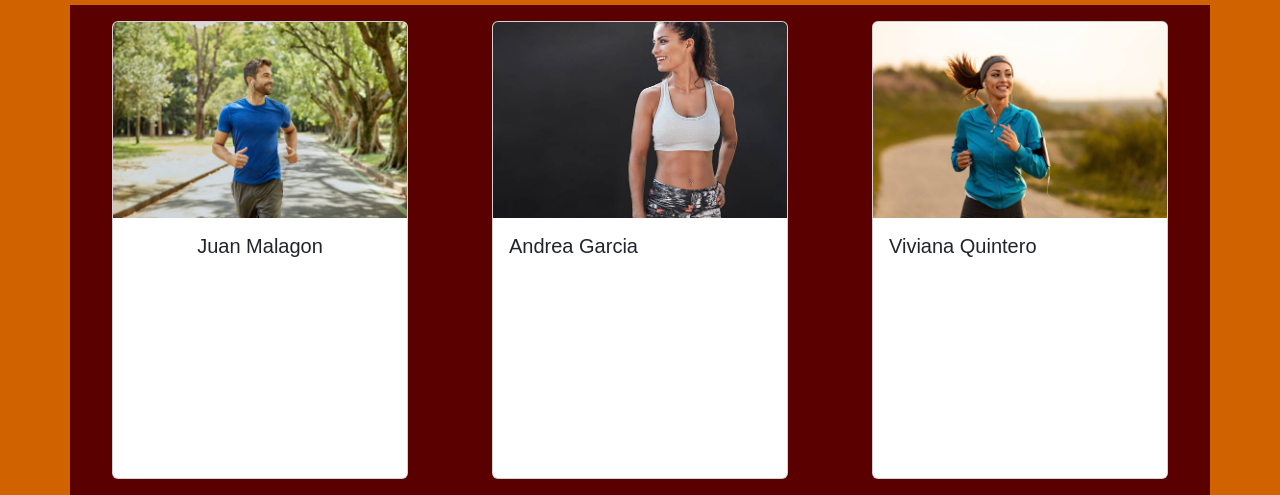
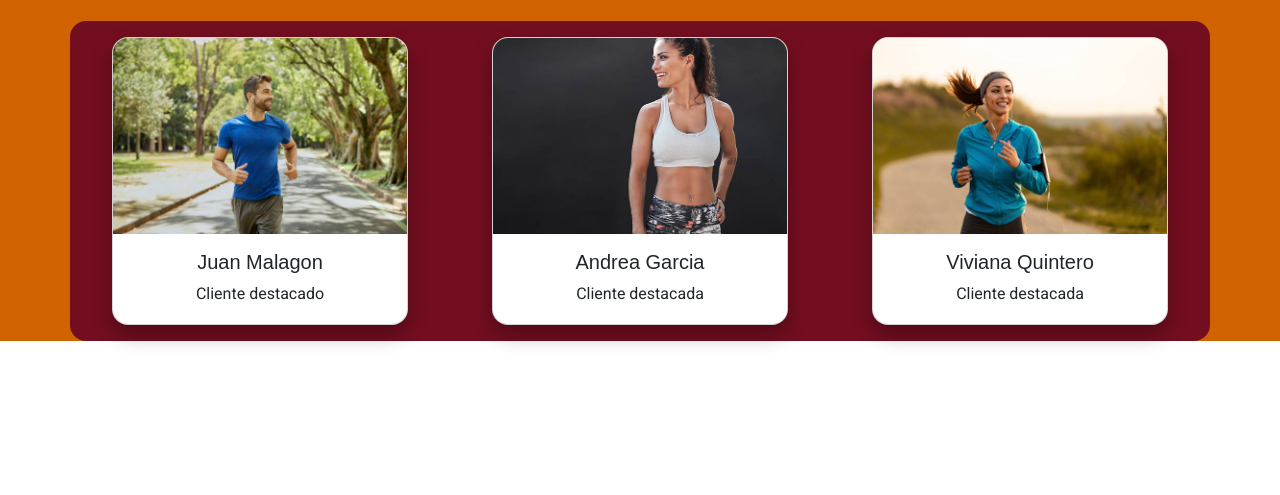
Before and after one commit to AlexVil18/Hackathon1, a plain HTML site: page index.html in a window 1280 px wide. Shown: the part 439-934 px from the top of the page. After the commit the page ends 800 px from the top, so only its background shows below. Drawn offline with nearby package versions, Linux system fonts and the light colour scheme; a web font is replaced by a local one.

Commit message:
ultima actualización

```diff
--- a/index.html
+++ b/index.html
@@ -68,41 +68,86 @@
       </div>
     </div>
 
-    <div class="container-md">
-      <h1 class="text-center">Observa algunas opiniones de nuestros clientes</h1>
+    <h1 class="text-center mb-4">Observa algunas opiniones de nuestros clientes</h1>
+
+    <div class="cont_cards container-lg">
       <div class="row">
-          <div class="col col-12 col-md-6 col-lg-4 p-3 justify-content-center d-flex">
-              <div class="card" style="width: 18.5rem; height: 28.65rem;">
-                  <img src="juan.jpg" class="card-img-top" alt="">
+        <div class="col-12 col-md-6 col-lg-4 p-3 d-flex justify-content-center">
+          <div class="flip-card" style="width: 18.5rem;">
+            <div class="flip-card-inner">
+
+              <!-- Cara frontal -->
+              <div class="flip-card-front card">
+                <img src="juan.jpg" class="card-img-top" alt="juan" style="height: 196px; object-fit: cover;">
                 <div class="card-body">
                   <h5 class="card-title text-center">Juan Malagon</h5>
+                  <p class="card-text text-center">Cliente destacado</p>
+                </div>
+              </div>
+
+              <!-- Cara trasera -->
+              <div class="flip-card-back card">
+                <p>CALIFICACIÓN</p>
+                <p>⭐⭐⭐⭐⭐</p>
                 <p class="card-text">
+                  “Necesitaba unos artículos en el menor tiempo posible y aquí los conseguí. En menos de tres días ya todo
+                  estaba en la puerta de mi casa, estoy muy agradecido”
+                </p>
+              </div>
 
-                    </p>
             </div>
           </div>
        </div>
 
-          <div class="col col-12 col-md-6 col-lg-4 p-3 justify-content-center d-flex">
-              <div class="card" style="width: 18.5rem; height: 28.65rem;">
-                  <img src="andrea.jpg" class="card-img-top" alt="" style="height: 196px; object-fit: cover;">
+        <div class="col-12 col-md-6 col-lg-4 p-3 d-flex justify-content-center">
+          <div class="flip-card" style="width: 18.5rem;">
+            <div class="flip-card-inner">
+
+              <!-- Cara frontal -->
+              <div class="flip-card-front card">
+                <img src="andrea.jpg" class="card-img-top" alt="andrea" style="height: 196px; object-fit: cover;">
                 <div class="card-body">
-                    <h5 class="card-title">Andrea Garcia</h5>
+                  <h5 class="card-title text-center">Andrea Garcia</h5>
+                  <p class="card-text text-center">Cliente destacada</p>
+                </div>
+              </div>
+
+             <!-- Cara trasera -->
+              <div class="flip-card-back card">
+                <p>CALIFICACIÓN</p>
+                <p>⭐⭐⭐⭐⭐</p>
                 <p class="card-text">
+                  “En su pagina encontré todo lo que buscaba y a un muy buen precio, quedé encantada con todo lo
+                    que compré 😊”
+                </p>
+              </div>
 
-                    </p>
             </div>
           </div>
         </div>
 
-          <div class="col col-12 col-md-6 col-lg-4 p-3 justify-content-center d-flex">
-              <div class="card" style="width: 18.5rem; height: 28.65rem;">
+        <div class="col-12 col-md-6 col-lg-4 p-3 d-flex justify-content-center">
+          <div class="flip-card" style="width: 18.5rem;">
+            <div class="flip-card-inner">
+
+              <!-- Cara frontal -->
+              <div class="flip-card-front card">
                 <img src="viviana.jpg" class="card-img-top" alt="" style="height: 196px; object-fit: cover;">
                 <div class="card-body">
-                    <h5 class="card-title">Viviana Quintero</h5>
+                  <h5 class="card-title text-center">Viviana Quintero</h5>
+                  <p class="card-text text-center">Cliente destacada</p>
+               </div>
+              </div>
+
+              <!-- Cara trasera -->
+              <div class="flip-card-back card">
+                <p>CALIFICACIÓN</p>
+                <p>⭐⭐⭐⭐</p>
                 <p class="card-text">
+                  “Gracias a su asesoría conseguí el calzado perfecto para mi entrenamiento. ¡Recomendados 100%!”
+                </p>
+              </div>
 
-                    </p>
             </div>
           </div>
         </div>
--- a/style.css
+++ b/style.css
@@ -26,9 +26,45 @@ body {
     background-color: #D06200;
   }
 
-  .col{
-    background-color:#5B0000 ;
-    border-color: black 1000px;
+  .cont_cards{
+    background-color: #730e20;
+    border-radius: 1rem
+  }
+
+  .flip-card {
+    perspective: 1000px;
+  }
+
+  .flip-card-inner {
+    position: relative;
+    width: 100%;
+    height: 18rem;
+    transition: transform 0.8s;
+    transform-style: preserve-3d;
+  }
+
+  .flip-card:hover .flip-card-inner {
+    transform: rotateY(180deg);
+  }
+
+  .flip-card-front, .flip-card-back {
+    position: absolute;
+    width: 100%;
+    height: 100%;
+    backface-visibility: hidden;
+    border-radius: 1rem;
+    overflow: hidden;
+    box-shadow: 0 10px 20px rgba(0,0,0,0.3);
+  }
+
+  .flip-card-back {
+    background-color: #A54000;
+    color: white;
+    transform: rotateY(180deg);
+    padding: 1rem;
+    justify-content: center;
+    align-items: center;
+    text-align: center;
   }
   /* 🔤 Tipografías */
 
```
Lines whose indentation alone changed are shown as unchanged.
